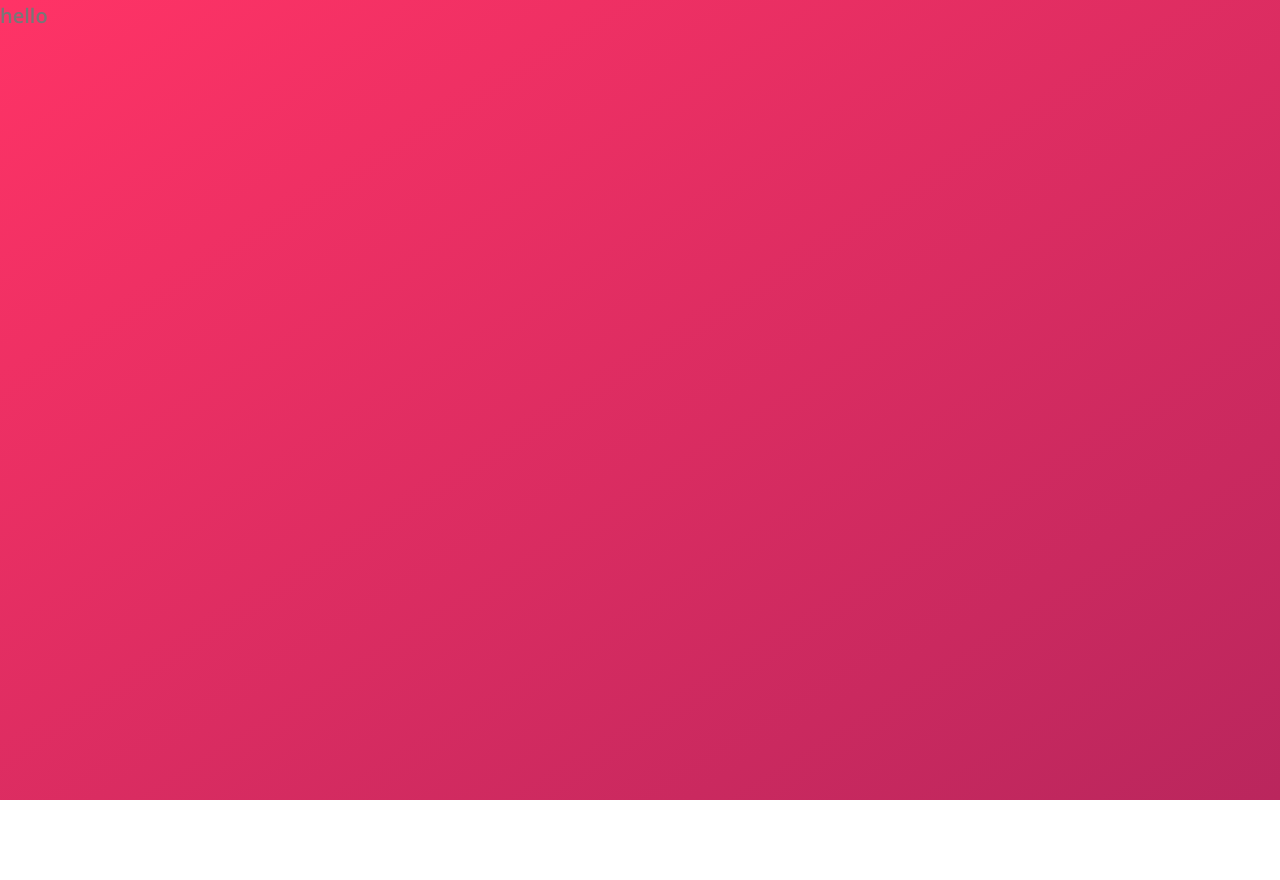
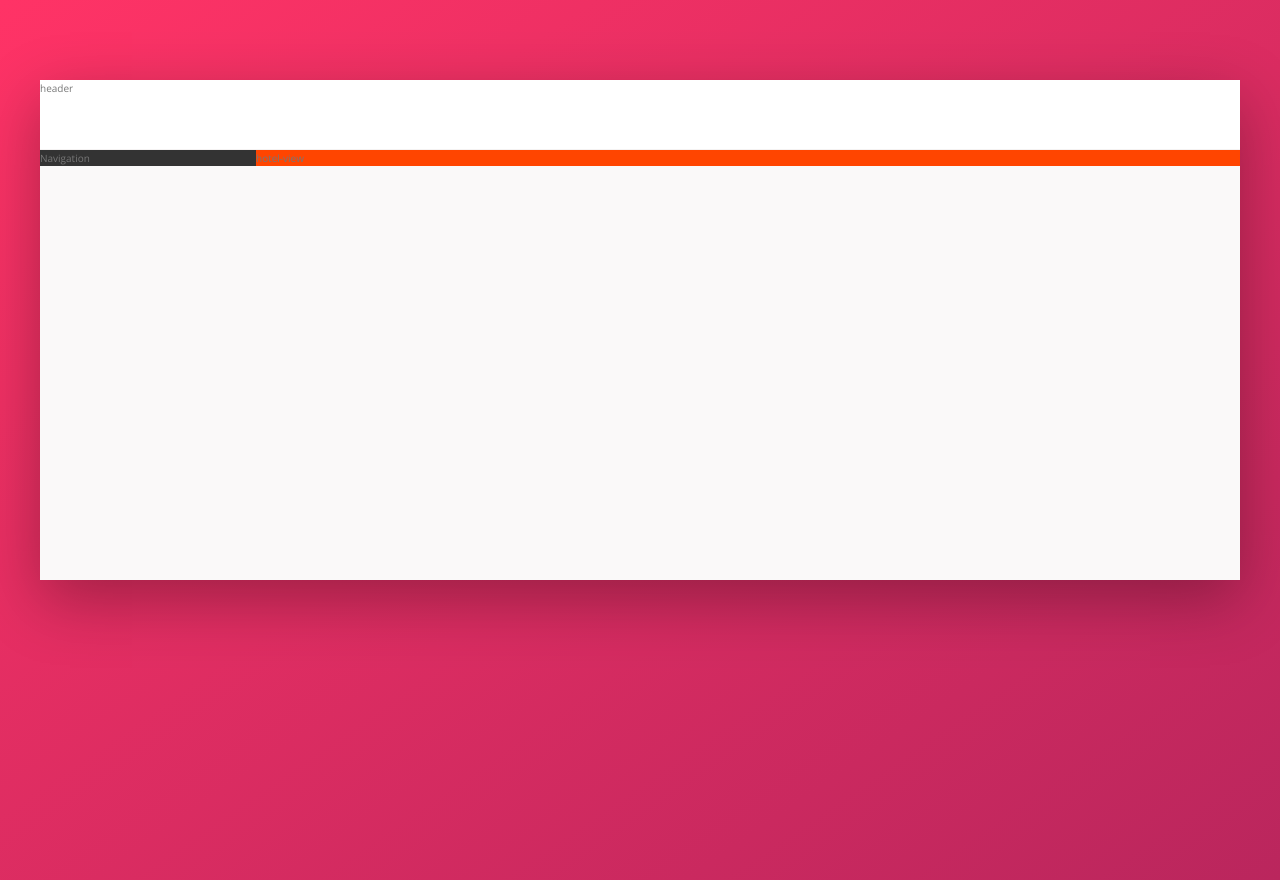
Before and after one commit to SwastikSonkusare/Trillo, a website: page index.html in a window 1280 px wide. Before the commit the page ends 800 px from the top, so only its background shows below. Drawn offline with nearby package versions, Linux system fonts and the light colour scheme.

Commit message:
added: layout of the page

```diff
--- a/index.html
+++ b/index.html
@@ -1,17 +1,27 @@
 <!DOCTYPE html>
 <html lang="en">
-    <head>
-        <meta charset="UTF-8">
-        <meta name="viewport" content="width=device-width, initial-scale=1.0">
+  <head>
+    <meta charset="UTF-8" />
+    <meta name="viewport" content="width=device-width, initial-scale=1.0" />
 
-        <link href="https://fonts.googleapis.com/css?family=Open+Sans:300,400,600" rel="stylesheet">
-        <link rel="stylesheet" href="css/style.css">
-        <link rel="shortcut icon" type="image/png" href="img/favicon.png">
+    <link
+      href="https://fonts.googleapis.com/css?family=Open+Sans:300,400,600"
+      rel="stylesheet"
+    />
+    <link rel="stylesheet" href="css/style.css" />
+    <link rel="shortcut icon" type="image/png" href="img/favicon.png" />
 
-        <title>trillo &mdash; Your all-in-one booking app</title>
-    </head>
-    <body>
-        <h1>hello</h1>
+    <title>trillo &mdash; Your all-in-one booking app</title>
+  </head>
+  <body>
+    <div class="container">
+      <header class="header">header</header>
 
-    </body>
+      <div class="content">
+        <nav class="sidebar">Navigation</nav>
+
+        <main class="hotel-view">hotel-view</main>
+      </div>
+    </div>
+  </body>
 </html>
--- a/sass/_base.scss
+++ b/sass/_base.scss
@@ -29,6 +29,7 @@ Grey dark 3: #999
     --color-grey-dark-1: #333;
     --color-grey-dark-2: #777;
     --color-grey-dark-3: #999;
+    --shadow-dark: 0 2rem 6rem rgba(0,0,0,.3);
 
 
 }
--- a/sass/_layout.scss
+++ b/sass/_layout.scss
@@ -0,0 +1,30 @@
+.container {
+    max-width: 120rem;
+    margin: 8rem auto;
+    background-color: var(--color-grey-light-1);
+    box-shadow: var(--shadow-dark);
+
+    min-height: 50rem;
+}
+
+.header {
+    height: 7rem;
+    background-color: #fff;
+    border-bottom: 1px solid var(--color-grey-light-2);
+}
+
+.content {
+    display: flex;
+}
+
+.sidebar {
+    background-color: var(--color-grey-dark-1);
+
+    flex: 0 0 18%;
+}
+
+.hotel-view {
+    background-color: orangered;
+
+    flex: 1;
+}
```
Also changed, not shown: css/style.css.
